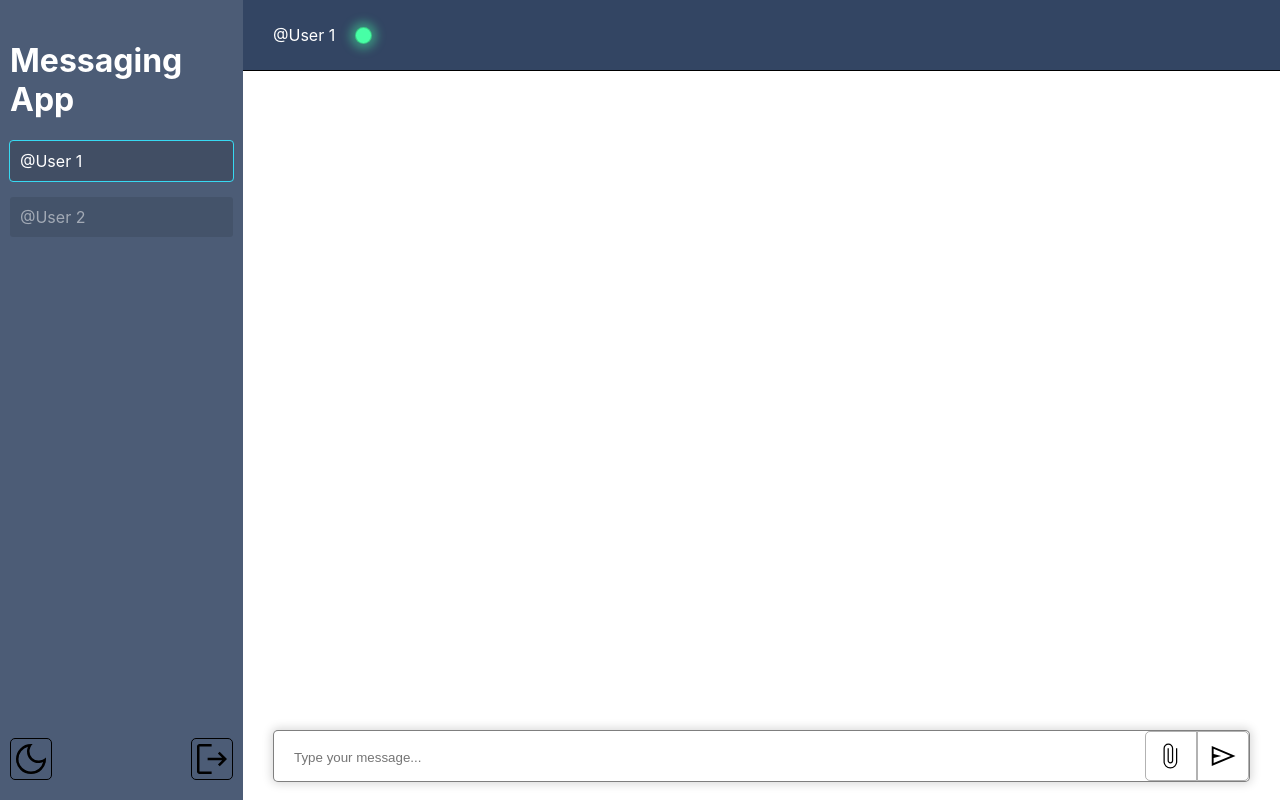
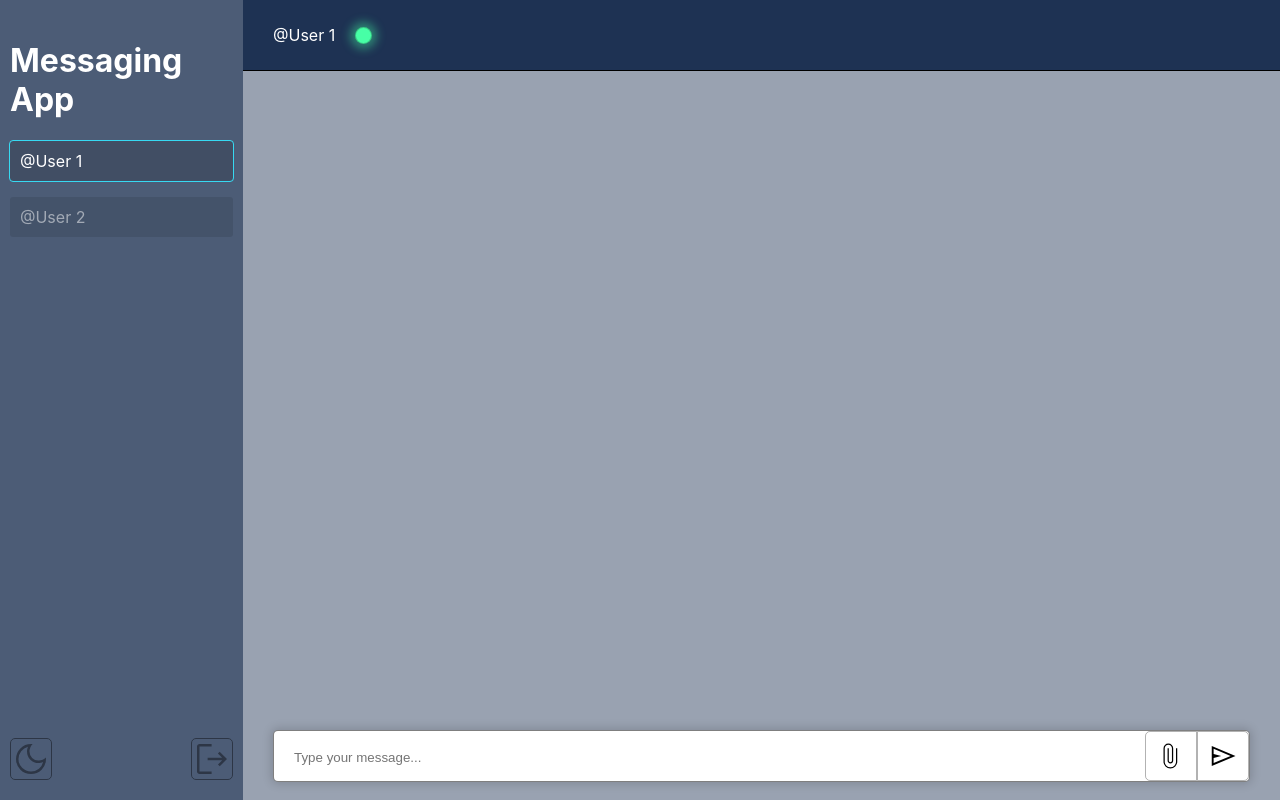
Before and after one commit to chris-base/messaging-app, a React (Create React App) app: page / in a window 1280 px wide. Built offline with nearby package versions, Linux system fonts and the light colour scheme.

Commit message:
started plannin layout for main message box

```diff
--- a/src/Styles/MainChatStyles.css
+++ b/src/Styles/MainChatStyles.css
@@ -7,6 +7,7 @@
   -webkit-box-sizing: border-box;
   -moz-box-sizing: border-box;
   box-sizing: border-box;
+  background-color: rgba(0, 23, 61, 0.4);
 }
 
 #userHeaderContainer {
--- a/src/Styles/SidebarStyles.css
+++ b/src/Styles/SidebarStyles.css
@@ -72,12 +72,21 @@
   background-position: center;
   border: 1px solid black;
   border-radius: 5px;
+  opacity: 0.4;
 }
 
 #darkModeButton {
   background-image: url("../../public/dark_mode_icon.svg");
 }
 
+#darkModeButton:hover {
+  opacity: 1;
+}
+
 #logoutButton {
   background-image: url("../../public/logout_icon.svg");
 }
+
+#logoutButton:hover {
+  opacity: 1;
+}
```
